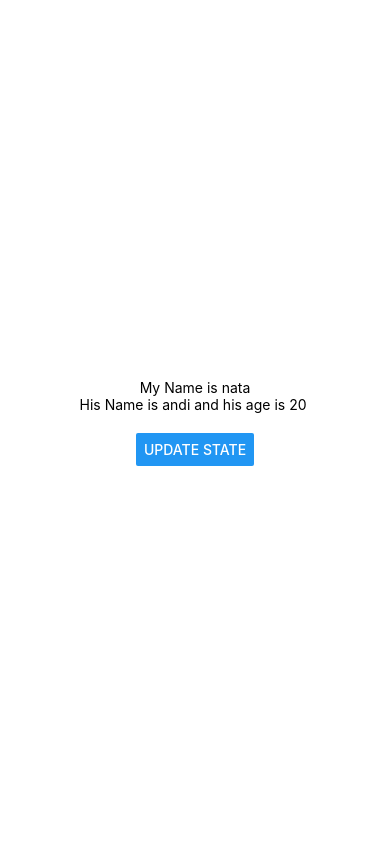
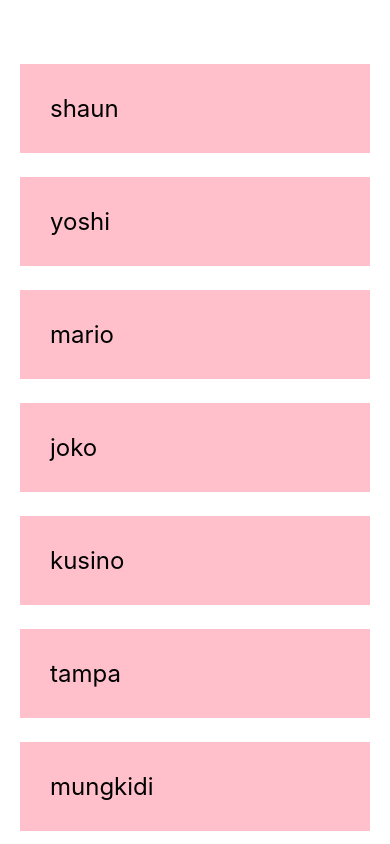
Before and after one commit to haidi20/belajar-react-native, a React Native app: screen / in a window 390 px wide. Built offline with nearby package versions, Linux system fonts and the light colour scheme.

Commit message:
tutorial 6 sudah selesai

```diff
--- a/App.js
+++ b/App.js
@@ -1,22 +1,31 @@
 import React, {useState} from 'react';
-import { StyleSheet, Text, View, Button } from 'react-native';
+import { StyleSheet, Text, View, TextInput, ScrollView } from 'react-native';
+import FindMe from './components/FindMe';
 
 export default function App() {
-  const [name, setName] = useState('nata');
-  const [person, setPerson] = useState({name: 'andi', age: 20})
-
-  const clickHandler = () => {
-    setName('haidi');
-    setPerson({name: 'risky', age: '23'})
-  }
+  const [people, setPeople] = useState([
+    {name: 'shaun', key: '1'},
+    {name: 'yoshi', key: '2'},
+    {name: 'mario', key: '3'},
+    {name: 'joko', key: '4'},
+    {name: 'kusino', key: '5'},
+    {name: 'tampa', key: '6'},
+    {name: 'mungkidi', key: '7'},
+  ])
 
   return (
     <View style={styles.container}>
-      <Text>My Name is {name}</Text>
-      <Text>His Name is {person.name} and his age is {person.age} </Text>
-      <View style={styles.buttonContainer}>
-        <Button title="update state" onPress={clickHandler} />
-      </View>
+      <ScrollView>
+        {
+          people.map((item) => {
+            return(
+              <View key={item.key}>
+                <Text style={styles.item}>{item.name}</Text>
+              </View>
+            )
+          })
+        }
+      </ScrollView>
     </View>
   );
 }
@@ -25,10 +34,15 @@ const styles = StyleSheet.create({
   container: {
     flex: 1,
     backgroundColor: '#fff',
-    alignItems: 'center',
-    justifyContent: 'center',
+    paddingTop: 40,
+    paddingHorizontal: 20,
+    // alignItems: 'center',
+    // justifyContent: 'center',
   },
-  buttonContainer: {
-    marginTop: 20
+  item: {
+    marginTop: 24,
+    padding: 30,
+    backgroundColor: 'pink',
+    fontSize: 24,
   }
 });
--- a/app.json
+++ b/app.json
@@ -9,6 +9,9 @@
       "android",
       "web"
     ],
+    "android": {
+      "package": "com.yourcompany.yourappname"
+    },
     "version": "1.0.0",
     "orientation": "portrait",
     "icon": "./assets/icon.png",
```
Also changed, not shown: components/FindMe.js (line endings or trailing spaces).
